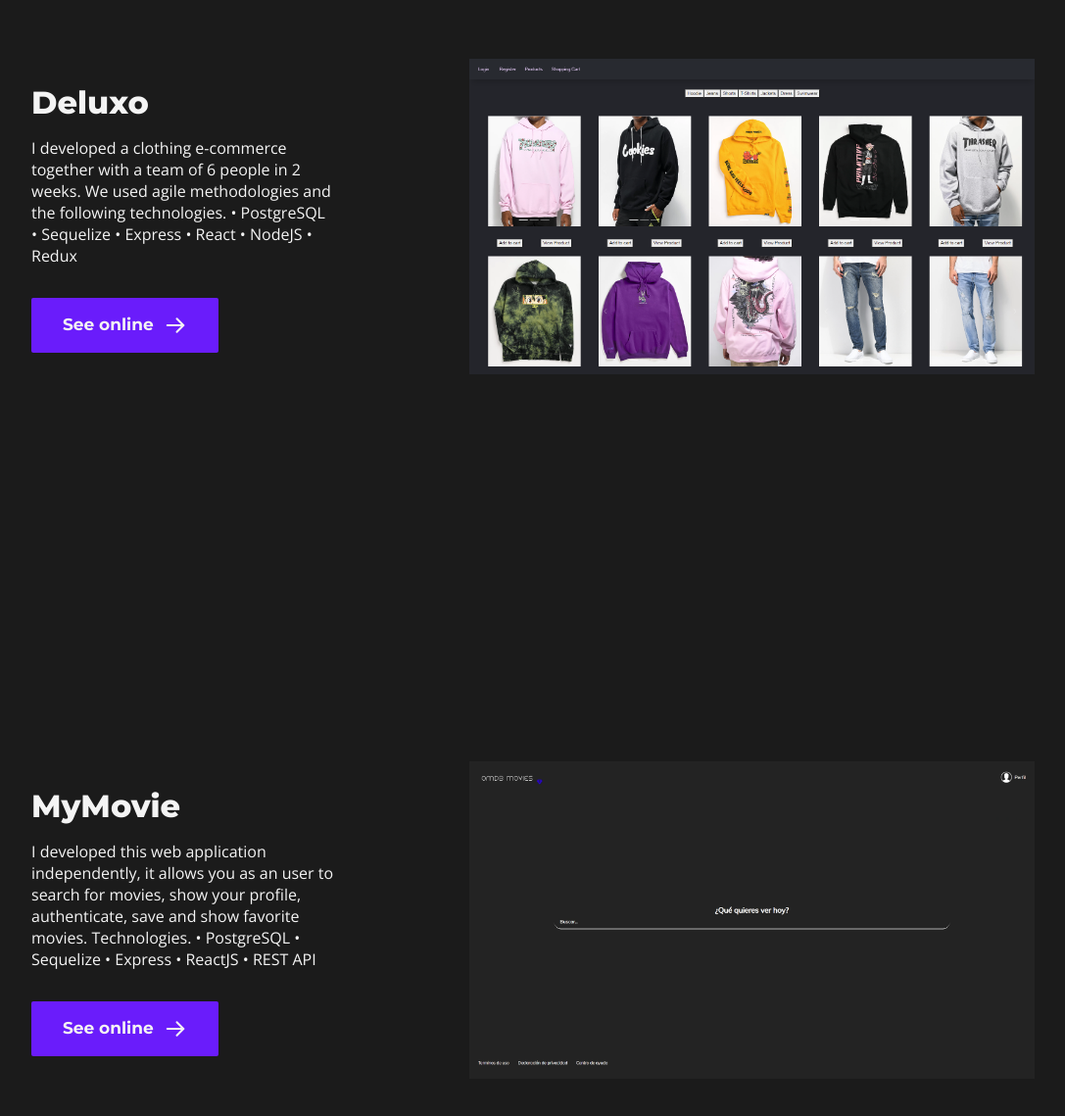
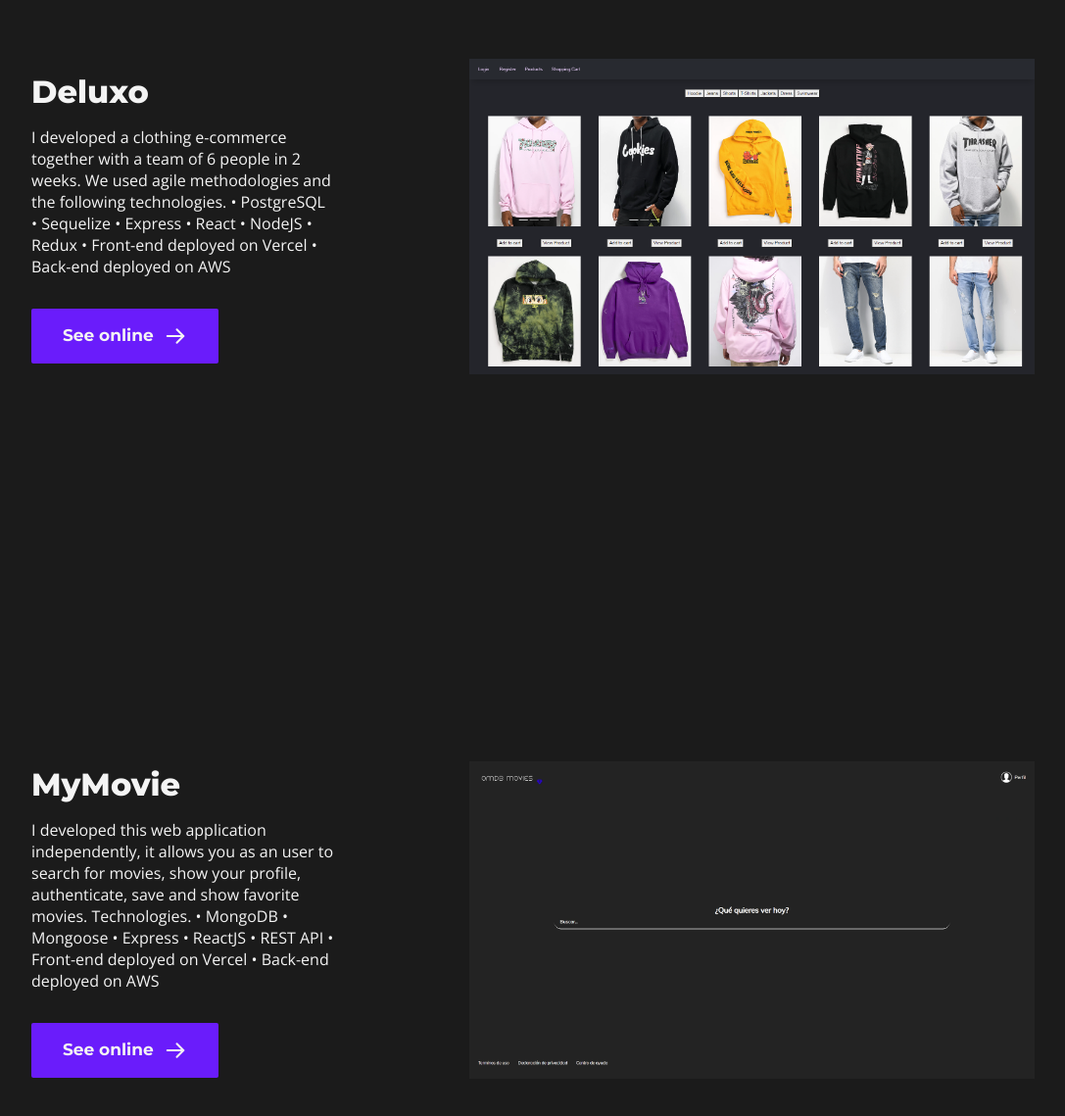
Before and after one commit to EmanuelAmico/portfolio, a React app: page / in a window 1280 px wide. Shown: the part 1655-2794 px from the top of the page at 98% size, without its empty margins (96-1183 px from the left). Built offline with nearby package versions, Linux system fonts and the light colour scheme.

Commit message:
omdb link update

```diff
--- a/package.json
+++ b/package.json
@@ -33,7 +33,7 @@
     "nodemon": "^2.0.12",
     "sass-loader": "^12.1.0",
     "svg-url-loader": "^7.1.1",
-    "webpack": "^5.50.0",
+    "webpack": "^5.51.1",
     "webpack-cli": "^4.8.0",
     "webpack-dev-server": "^3.11.2"
   }
--- a/src/components/Home.jsx
+++ b/src/components/Home.jsx
@@ -10,16 +10,16 @@ import ContactMe from './ContactMe'
 const Home = () => {
   const menteematchText = "I developed a mobile application together with a team of 6 people as a professional practice in Globant. We implemented agile and accessibility at a WCAG AA level. Technologies. • React Native • Express • MongoDB • NodeJS • Redux"
 
-  const ecommerceText = "I developed a clothing e-commerce together with a team of 6 people in 2 weeks. We used agile methodologies and the following technologies. • PostgreSQL • Sequelize • Express • React • NodeJS • Redux"
+  const ecommerceText = "I developed a clothing e-commerce together with a team of 6 people in 2 weeks. We used agile methodologies and the following technologies. • PostgreSQL • Sequelize • Express • React • NodeJS • Redux • Front-end deployed on Vercel • Back-end deployed on AWS"
 
-  const omdbText = "I developed this web application independently, it allows you as an user to search for movies, show your profile, authenticate, save and show favorite movies. Technologies. • PostgreSQL • Sequelize • Express • ReactJS • REST API"
+  const omdbText = "I developed this web application independently, it allows you as an user to search for movies, show your profile, authenticate, save and show favorite movies. Technologies. • MongoDB • Mongoose • Express • ReactJS • REST API • Front-end deployed on Vercel • Back-end deployed on AWS"
 
   return (
     <>
       <WelcomeSection />
       <ProjectSection title="MenteeMatch" text={menteematchText} image={menteematchImg} href="https://youtu.be/kjqSv80KrOU" />
       <ProjectSection title="Deluxo" text={ecommerceText} image={deluxoImg} href="https://deluxo.com.ar" />
-      <ProjectSection title="MyMovie" text={omdbText} image={omdbImg} href="https://youtu.be/CnQ99PG1XOI" />
+      <ProjectSection title="MyMovie" text={omdbText} image={omdbImg} href="https://mymovie.com.ar" />
       <AboutSection />
       <ContactMe />
     </>
--- a/src/components/ProjectSection.jsx
+++ b/src/components/ProjectSection.jsx
@@ -1,6 +1,7 @@
 import React from 'react'
 import Button from './Button'
 import '../assets/styles/components/ProjectSection.scss'
+import githubIcon from '../assets/static/icons/github-icon.svg'
 
 const ProjectSection = ({ title, text, image, href }) => {
   return (
```
